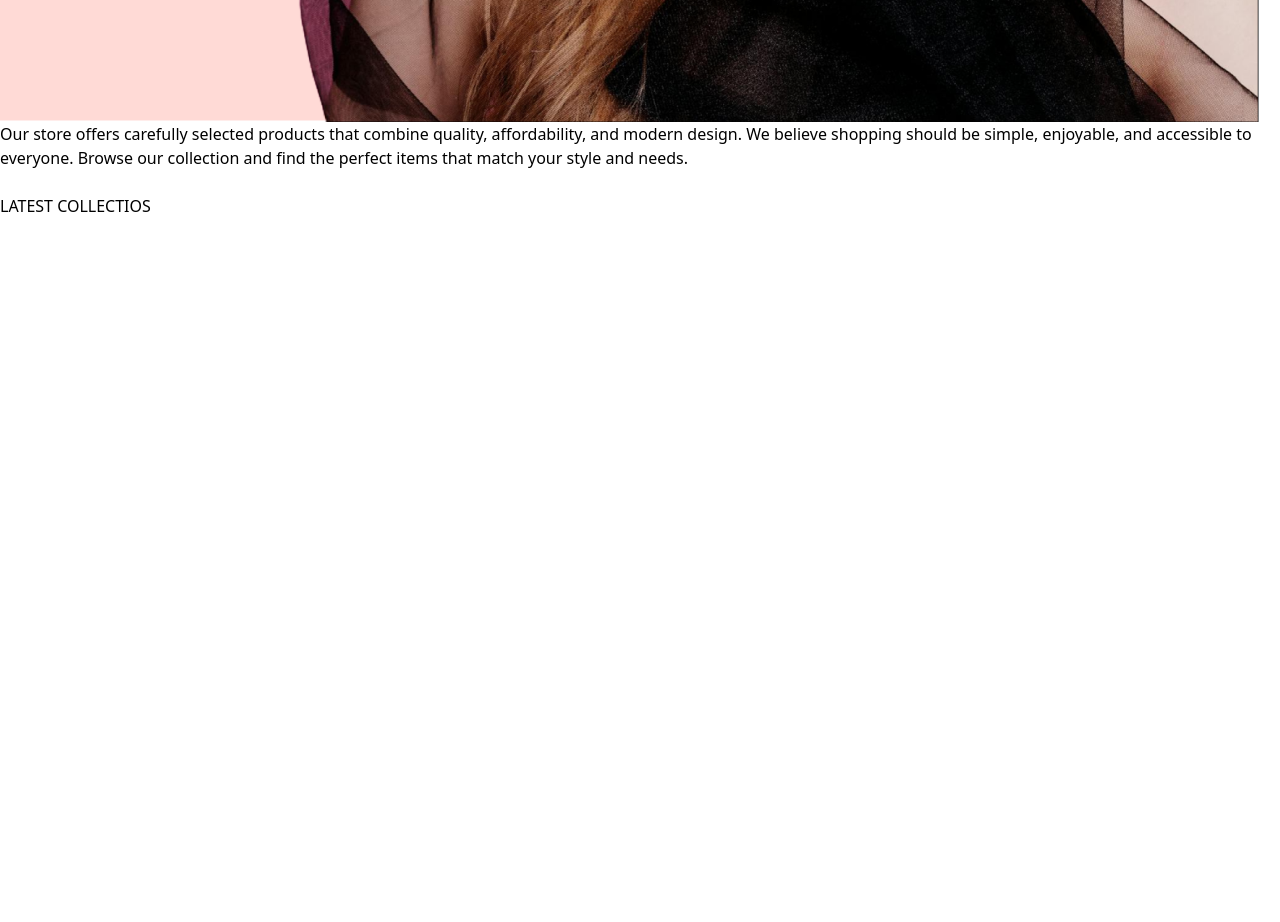
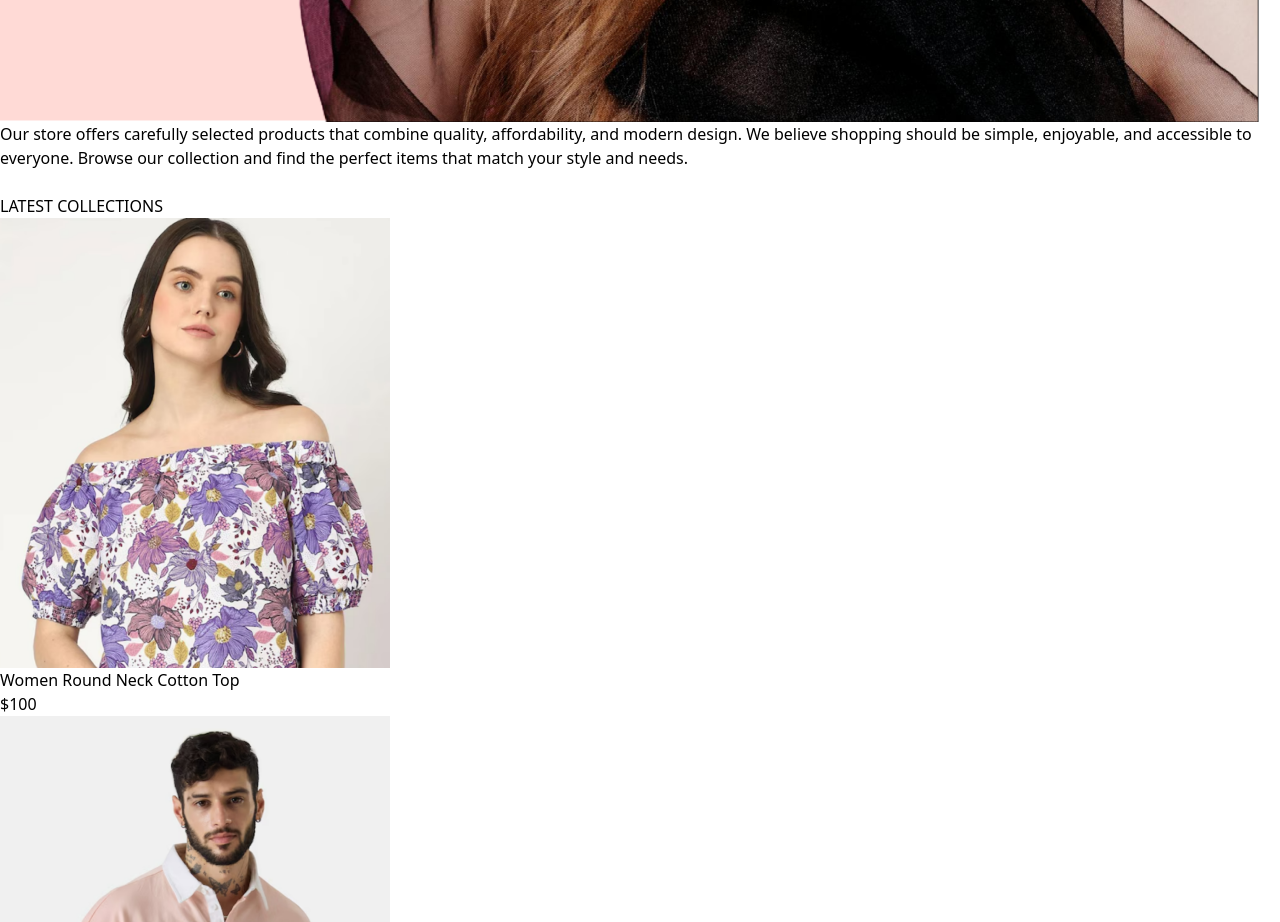
Before and after one commit to Showrav-tech/E-commerce-webstite, a React (Vite) app: page / in a window 1280 px wide. Shown: the part 1480-2402 px from the top of the page. Before the commit the page ends 1698 px from the top, so only its background shows below. Built offline with nearby package versions, Linux system fonts and the light colour scheme.

Commit message:
Rendering Products

```diff
--- a/src/components/LatestCollection.jsx
+++ b/src/components/LatestCollection.jsx
@@ -1,23 +1,52 @@
-import React, { useContext } from 'react';
+import React, { useContext, useEffect, useState } from 'react';
 import { ShopContext } from '../context/ShopContext';
 import Title from './Title';
+import ProductItem from './ProductItem';
 
 const LatestCollection = () => {
+
   const { products } = useContext(ShopContext);
 
+  const [latestProducts, setLatestProducts] = useState([]);
+
+  useEffect(() => {
+    setLatestProducts(products.slice(0, 10));
+  }, [products]);
 
   return (
+    <div className='my-10'>
 
-    <div className='my-10'>
       <div className='text-center py-8 text-3xl'>
-         <p className='w-3/2 m-auto text-xs sm:text-sm md:text-base text-gray-600'>
-  Our store offers carefully selected products that combine quality, affordability, and modern design. We believe shopping should be simple, enjoyable, and accessible to everyone. Browse our collection and find the perfect items that match your style and needs.
 
-  </p>
-   <br />
-  <Title text1={'LATEST '} text2={'COLLECTIOS'}/>
+        <p className='w-3/2 m-auto text-xs sm:text-sm md:text-base text-gray-600'>
+          Our store offers carefully selected products that combine quality,
+          affordability, and modern design. We believe shopping should be
+          simple, enjoyable, and accessible to everyone. Browse our collection
+          and find the perfect items that match your style and needs.
+        </p>
 
-    </div>
+        <br />
+
+        <Title text1={'LATEST '} text2={'COLLECTIONS'} />
+
+      </div>
+
+      {/* Rendering Products */}
+
+      <div className='grid grid-cols-2 sm:grid-cols-4 md:grid-cols-4 lg:grid-cols-5 gap-4 gap-y-6'>
+        {
+          latestProducts.map((item, index) => (
+            <ProductItem
+              key={index}
+              id={item._id}
+              image={item.image}
+              name={item.name}
+              price={item.price}
+            />
+          ))
+        }
+      </div>
+
     </div>
   )
 }
--- /dev/null
+++ b/src/components/ProductItem.jsx
@@ -0,0 +1,26 @@
+import React, { useContext } from 'react'
+import { Link } from 'react-router-dom'
+import { ShopContext } from '../context/ShopContext'
+
+const ProductItem = ({ id, image, name, price }) => {
+
+  const { currency } = useContext(ShopContext);
+
+  return (
+
+    <Link className='text-gray-700 cursor-pointer' to={`/product/${id}`}>
+
+      <div className='overflow-hidden'>
+        <img className='hover:scale-110 transition ease-in-out' src={image[0]} alt="" />
+      </div>
+
+      <p className='pt-3 pb-2 text-sm'>{name}</p>
+
+      <p className='text-sm font-medium'>{currency}{price}</p>
+
+    </Link>
+
+  )
+}
+
+export default ProductItem
```
